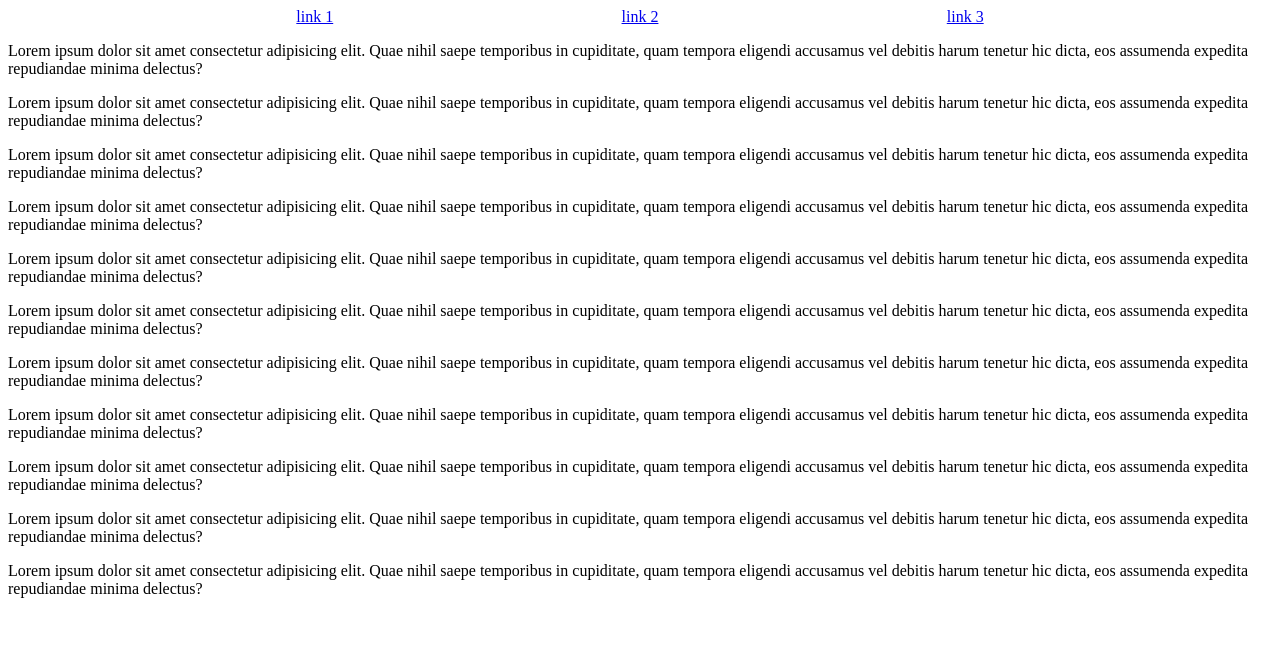
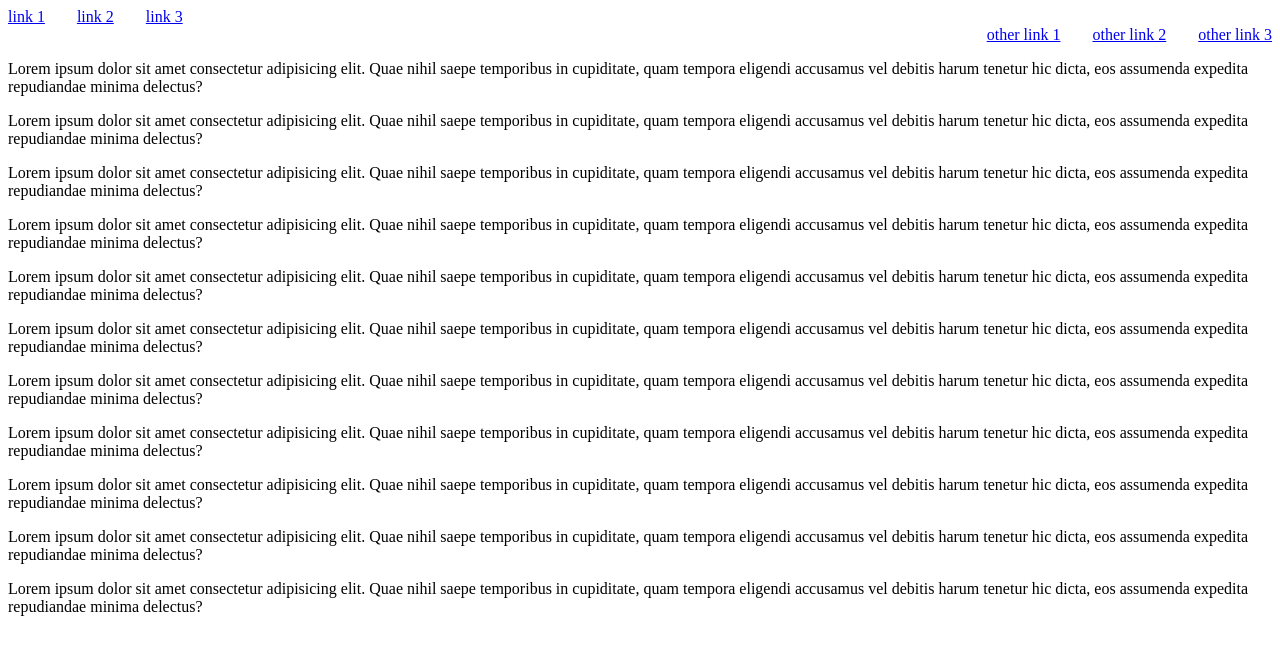
Before and after one commit to palmerusaf/tab-style-mobile-menu, a website built with webpack: page src/index.html in a window 1280 px wide. Built offline with nearby package versions, Linux system fonts and the light colour scheme.

Commit message:
change position of links

```diff
--- a/src/index.js
+++ b/src/index.js
@@ -24,7 +24,7 @@ const mobileMenu = (() => {
     nav.appendChild(listDisplayed);
 
     const listUnderIcon = _makeListUnderIcon();
-    document.body.appendChild(listUnderIcon)
+    document.body.prepend(listUnderIcon)
     const burgerIcon = _makeHamburgerButton(listUnderIcon);
     nav.appendChild(burgerIcon);
 
--- a/src/style.scss
+++ b/src/style.scss
@@ -71,13 +71,24 @@
   }
 
   .list-displayed {
+    justify-content: left;
     &--item {
     }
   }
 
   .list-under-icon {
+    flex-direction: row;
+    justify-content: right;
+    flex: 1;
     &--item {
     }
+  }
+
+  .list-displayed,
+  .list-under-icon{
+    position: static;
+    gap: 2rem;
+    width: 100%;
   }
 
   .hamburger {
```
